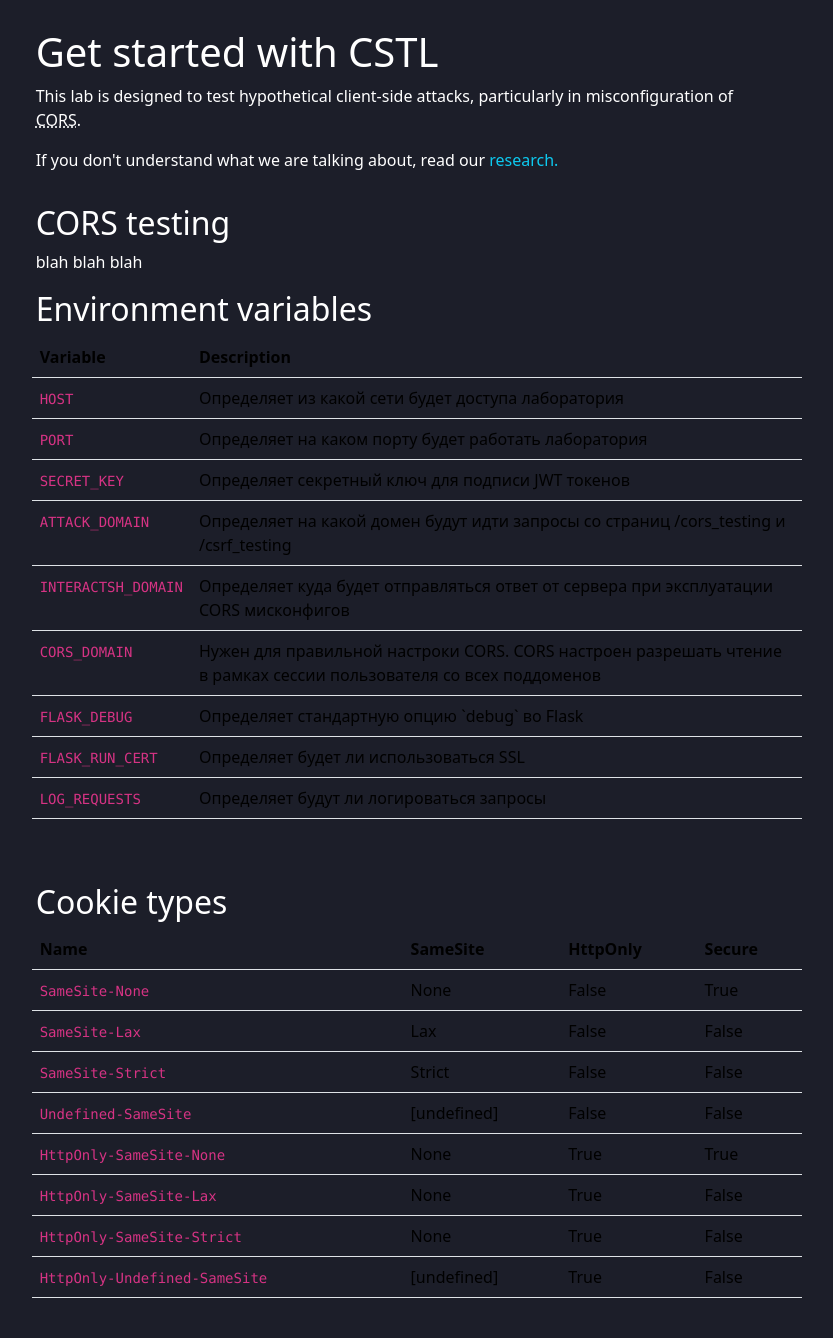
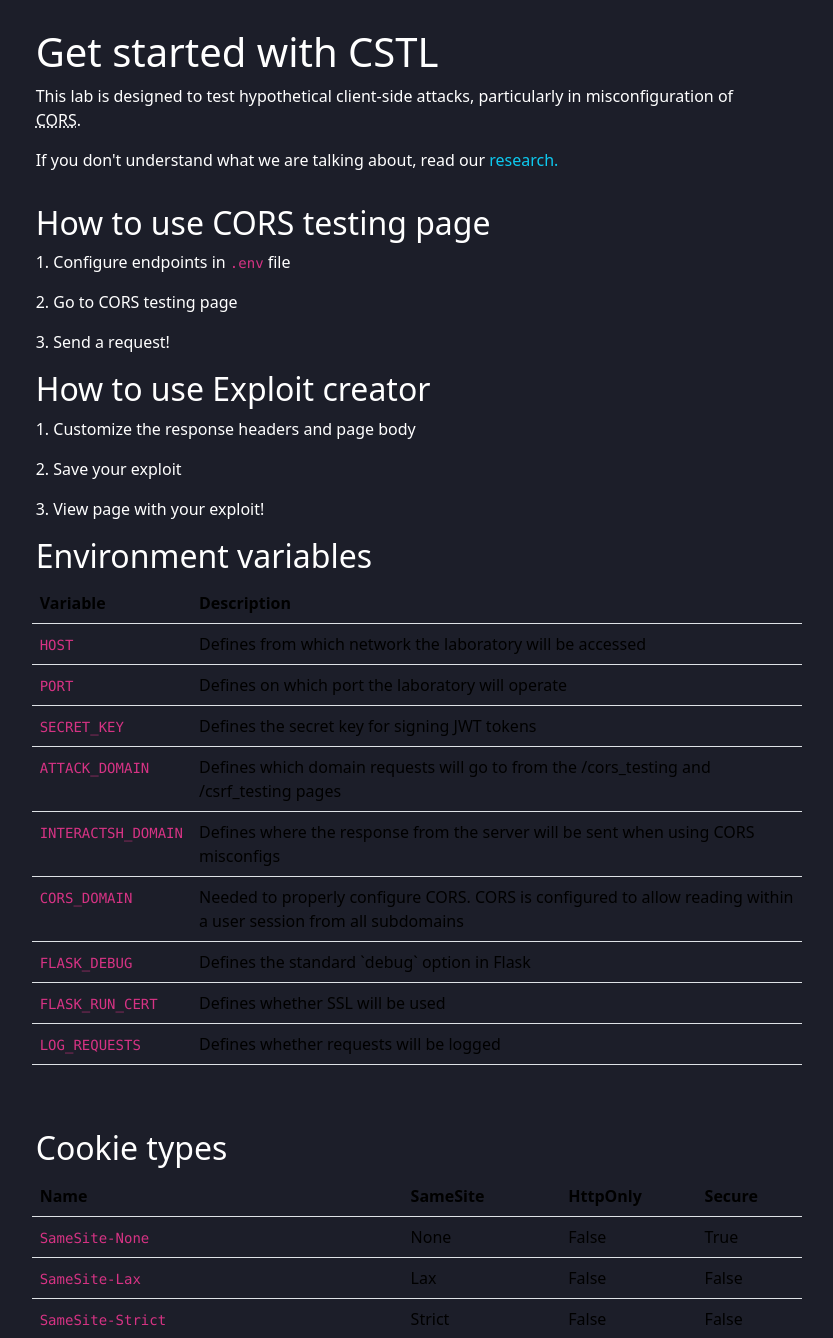
Before and after one commit to SidneyJob/CSTL, a Flask app: page /docs in a window 1280 px wide. Shown: the part 79-1417 px from the top of the page, without its empty margins (231-1064 px from the left). Before the commit the page ends 1377 px from the top, so only its background shows below. Run offline with Flask 3, Linux system fonts and the light colour scheme; some libraries are stand-ins or nearby versions.

Commit message:
Add a little description

```diff
--- a/app/templates/docs.html
+++ b/app/templates/docs.html
@@ -34,8 +34,17 @@
             </div>
 
             <div class="row">
-                <h2>CORS testing</h2>
-                <p>blah blah blah</p>
+                <h2>How to use CORS testing page</h2>
+                <p>1. Configure endpoints in <code>.env</code> file</p>
+                <p>2. Go to CORS testing page</p>
+                <p>3. Send a request!</p>
+            </div>
+
+            <div class="row">
+                <h2>How to use Exploit creator</h2>
+                <p>1. Customize the response headers and page body</p>
+                <p>2. Save your exploit</p>
+                <p>3. View page with your exploit!</p>
             </div>
 
             <div class="row">
@@ -50,39 +59,39 @@
                     <tbody>
                         <tr>
                             <td><code>HOST</code></td>
-                            <td>Определяет из какой сети будет доступа лаборатория</td>
+                            <td>Defines from which network the laboratory will be accessed</td>
                         </tr>
                         <tr>
                             <td><code>PORT</code></td>
-                            <td>Определяет на каком порту будет работать лаборатория</td>
+                            <td>Defines on which port the laboratory will operate</td>
                         </tr>
                         <tr>
                             <td><code>SECRET_KEY</code></td>
-                            <td>Определяет секретный ключ для подписи JWT токенов</td>
+                            <td>Defines the secret key for signing JWT tokens</td>
                         </tr>
                         <tr>
                             <td><code>ATTACK_DOMAIN</code></td>
-                            <td>Определяет на какой домен будут идти запросы со страниц /cors_testing и /csrf_testing</td>
+                            <td>Defines which domain requests will go to from the /cors_testing and /csrf_testing pages</td>
                         </tr>
                         <tr>
                             <td><code>INTERACTSH_DOMAIN</code></td>
-                            <td>Определяет куда будет отправляться ответ от сервера при эксплуатации CORS мисконфигов</td>
+                            <td>Defines where the response from the server will be sent when using CORS misconfigs</td>
                         </tr>
                         <tr>
                             <td><code>CORS_DOMAIN</code></td>
-                            <td>Нужен для правильной настроки CORS. CORS настроен разрешать чтение в рамках сессии пользователя со всех поддоменов</td>
+                            <td>Needed to properly configure CORS. CORS is configured to allow reading within a user session from all subdomains</td>
                         </tr>
                         <tr>
                             <td><code>FLASK_DEBUG</code></td>
-                            <td>Определяет стандартную опцию `debug` во Flask</td>
+                            <td>Defines the standard `debug` option in Flask</td>
                         </tr>
                         <tr>
                             <td><code>FLASK_RUN_CERT</code></td>
-                            <td>Определяет будет ли использоваться SSL</td>
+                            <td>Defines whether SSL will be used</td>
                         </tr>
                         <tr>
                             <td><code>LOG_REQUESTS</code></td>
-                            <td>Определяет будут ли логироваться запросы</td>
+                            <td>Defines whether requests will be logged</td>
                         </tr>
                     </tbody>
                 </table>
@@ -152,6 +161,9 @@
                 </table>
 
             </div>
+
+
+
         </div>
     </div>
 </div>
--- a/app/templates/edit.html
+++ b/app/templates/edit.html
@@ -33,7 +33,7 @@
 
                     <div class="col-4 mt-5 ms-5">
                         <div class="d-grid gap-2">
-                            <button name="action" value="Store" class="btn btn-outline-light">Store</button>
+                            <button name="action" value="Save" class="btn btn-outline-light">Save</button>
                             <button name="action" value="View" class="btn btn-outline-danger">View</button>
                         </div>
                     </div>
--- a/app/views.py
+++ b/app/views.py
@@ -31,7 +31,7 @@
 @lab_views.route('/cors_testing', methods=['POST', 'GET'])
 def cors_attack_route():
     return make_response(
-        render_template("cors.html",
+        render_template("attack/cors.html",
                         ATTACK_DOMAIN=attack_domain,
                         INTERACTSH_DOMAIN=interactsh_domain,
                         CORS_PAGES=cors_pages)
@@ -40,7 +40,7 @@
 @lab_views.route('/csrf_testing', methods=['POST', 'GET'])
 def csrf_attack_route():
     return make_response(
-        render_template("csrf.html",
+        render_template("attack/csrf.html",
                         ATTACK_DOMAIN=attack_domain,
                         INTERACTSH_DOMAIN=interactsh_domain)
                         )
@@ -64,7 +64,7 @@
                 res.headers = {"Location":"/payload"}
 
             # STORE
-            if request.form.get('action') == "Store":
+            if request.form.get('action') == "Save":
                 body = request.form.get('Body')
                 headers = request.form.get('Headers')
 
```
Also changed, not shown: .github/README.md, app/templates/attack/cors.html (renamed from app/templates/cors.html), app/templates/attack/csrf.html (renamed from app/templates/csrf.html).
